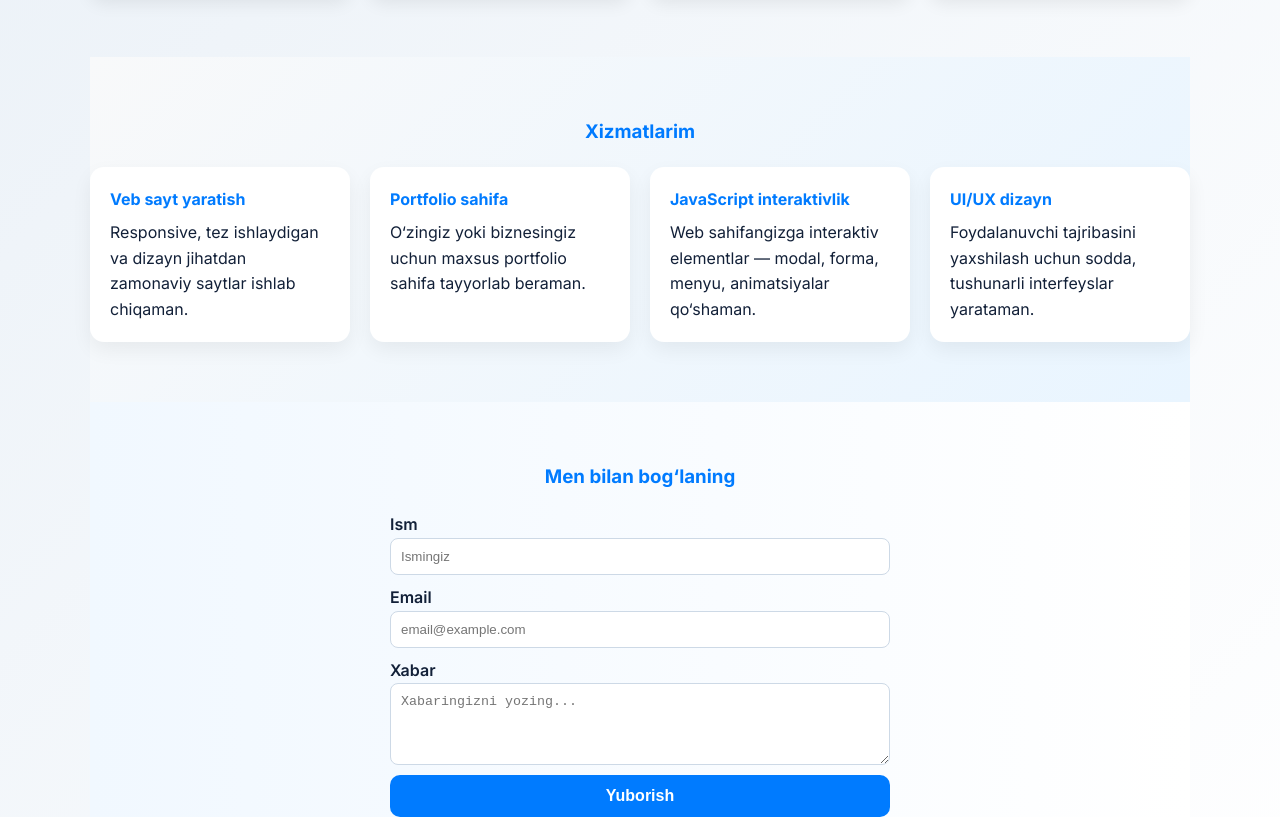
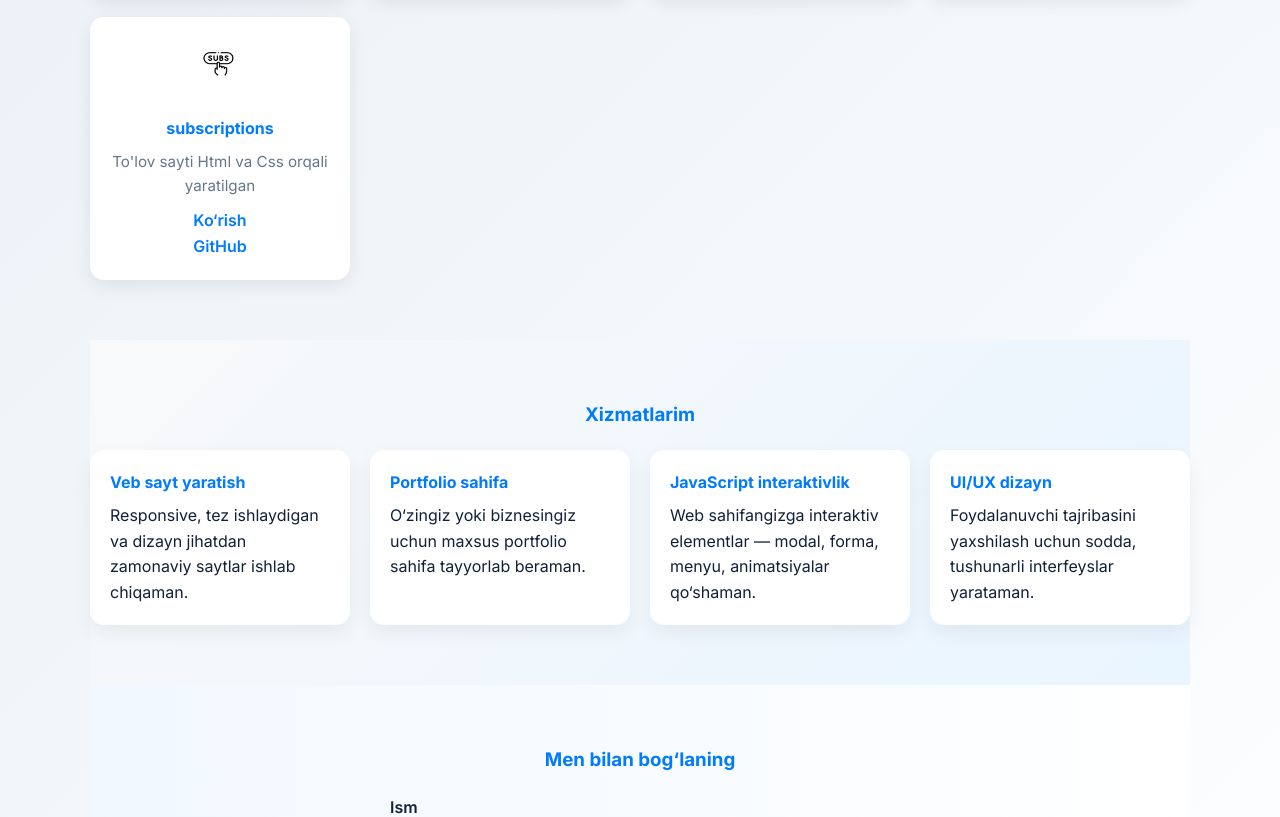
Before and after one commit to bekzodcode08/my.portfolio, a plain HTML site: page index.html in a window 1280 px wide. Shown: the part 1766-2583 px from the top of the page. Drawn offline with Linux system fonts and the light colour scheme.

Commit message:
Update index.html

```diff
--- a/index.html
+++ b/index.html
@@ -115,6 +115,15 @@
 
 
     </article>
+       <article class="card">
+      <img src="image/photo_2025-10-27_22-20-06.jpg" alt="Project 1">
+      <h4>subscriptions</h4>
+      <p> To'lov sayti Html va Css orqali yaratilgan</p>
+      <a href="https://bekzodcode08.github.io/subscription/" class="card-link">Ko‘rish</a> <br>
+      <a href="https://github.com/bekzodcode08/subscription" class="card-link">GitHub</a>
+
+
+    </article>
 
     </div>
   </section>
```
